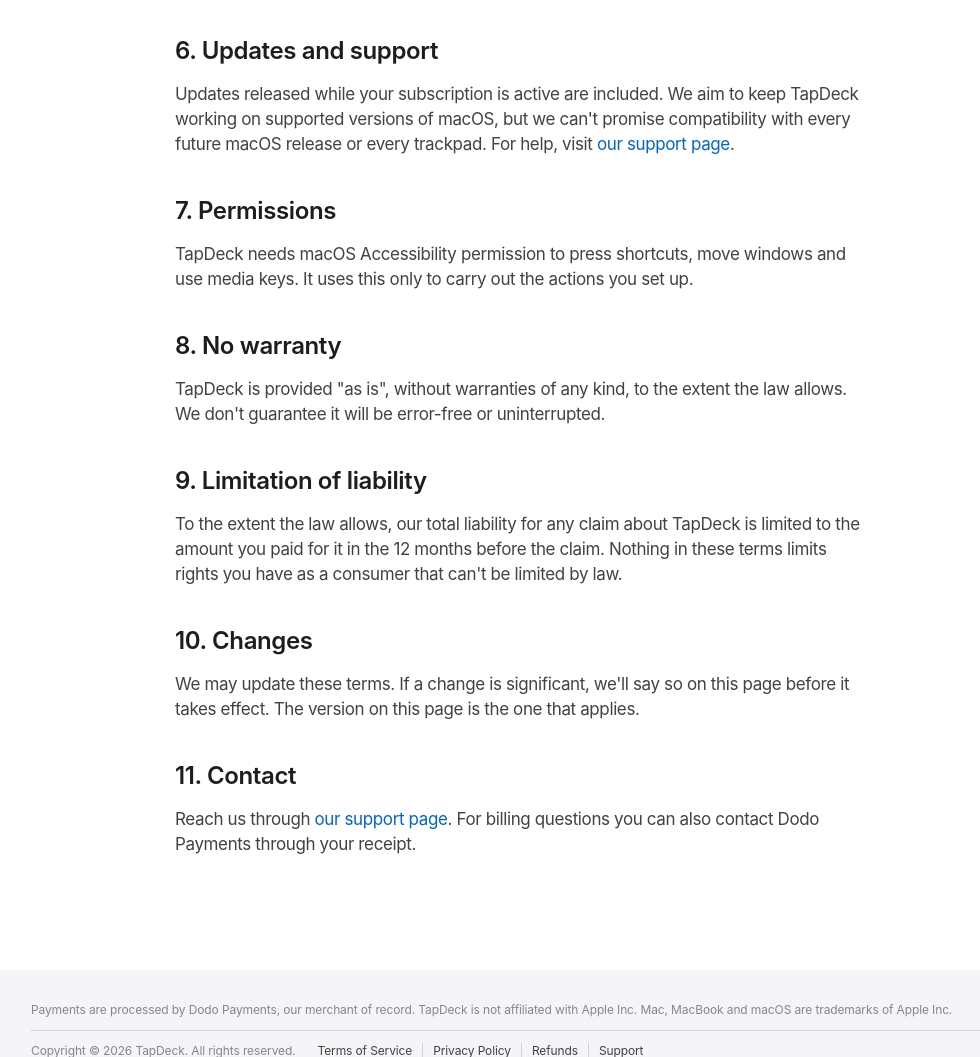
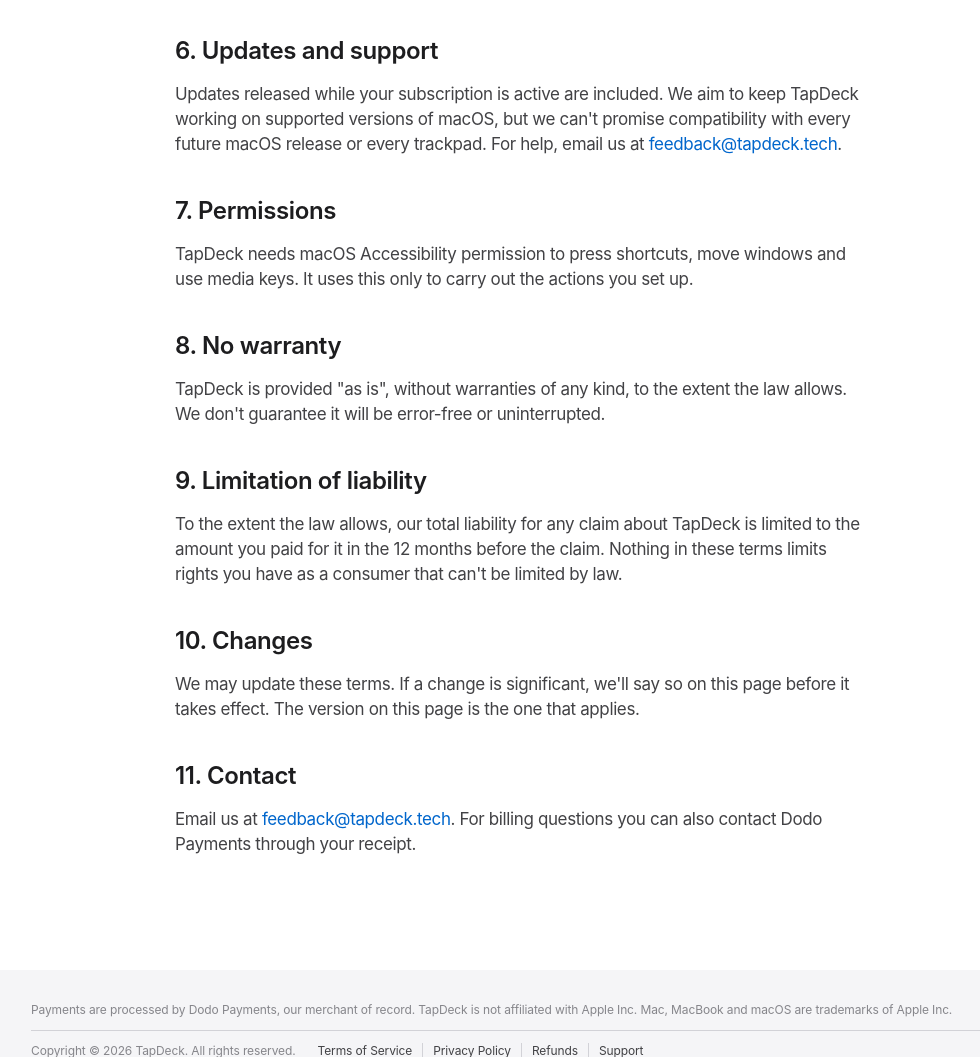
Before and after one commit to Saba-Burduli/tapdeck-releases, a plain HTML site: page terms.html in a window 1280 px wide. Shown: the part 1240-2297 px from the top of the page, without its empty margins (119-1099 px from the left). Drawn offline with Linux system fonts and the light colour scheme.

Commit message:
Site: Support links go to feedback@tapdeck.tech instead of GitHub issues

```diff
--- a/terms.html
+++ b/terms.html
@@ -33,7 +33,7 @@
     <p>Your licence key is personal to you. TapDeck checks it with Dodo Payments when you activate it and about once a day after that. It keeps working for 7 days without a connection. You can move a licence to another Mac by deactivating it on one you no longer use.</p>
 
     <h2>6. Updates and support</h2>
-    <p>Updates released while your subscription is active are included. We aim to keep TapDeck working on supported versions of macOS, but we can't promise compatibility with every future macOS release or every trackpad. For help, visit <a href="https://github.com/Saba-Burduli/tapdeck-releases/issues">our support page</a>.</p>
+    <p>Updates released while your subscription is active are included. We aim to keep TapDeck working on supported versions of macOS, but we can't promise compatibility with every future macOS release or every trackpad. For help, email us at <a href="mailto:feedback@tapdeck.tech?subject=TapDeck%20support">feedback@tapdeck.tech</a>.</p>
 
     <h2>7. Permissions</h2>
     <p>TapDeck needs macOS Accessibility permission to press shortcuts, move windows and use media keys. It uses this only to carry out the actions you set up.</p>
@@ -48,11 +48,11 @@
     <p>We may update these terms. If a change is significant, we'll say so on this page before it takes effect. The version on this page is the one that applies.</p>
 
     <h2>11. Contact</h2>
-    <p>Reach us through <a href="https://github.com/Saba-Burduli/tapdeck-releases/issues">our support page</a>. For billing questions you can also contact Dodo Payments through your receipt.</p>
+    <p>Email us at <a href="mailto:feedback@tapdeck.tech?subject=TapDeck%20support">feedback@tapdeck.tech</a>. For billing questions you can also contact Dodo Payments through your receipt.</p>
   </main>
   <footer class="site"><div class="wrap">
     <p class="fine">Payments are processed by Dodo Payments, our merchant of record. TapDeck is not affiliated with Apple Inc. Mac, MacBook and macOS are trademarks of Apple Inc.</p>
-    <div class="row"><span>Copyright © 2026 TapDeck. All rights reserved.</span><nav><a href="terms.html">Terms of Service</a><a href="privacy.html">Privacy Policy</a><a href="refund.html">Refunds</a><a href="https://github.com/Saba-Burduli/tapdeck-releases/issues">Support</a></nav></div>
+    <div class="row"><span>Copyright © 2026 TapDeck. All rights reserved.</span><nav><a href="terms.html">Terms of Service</a><a href="privacy.html">Privacy Policy</a><a href="refund.html">Refunds</a><a href="mailto:feedback@tapdeck.tech?subject=TapDeck%20support">Support</a></nav></div>
   </div></footer>
 </body>
 </html>
```
Also changed, not shown: buy.html (+2 -2 lines), index.html (+1 -1 lines), privacy.html (+2 -2 lines), refund.html (+2 -2 lines), thanks.html (+2 -2 lines).
